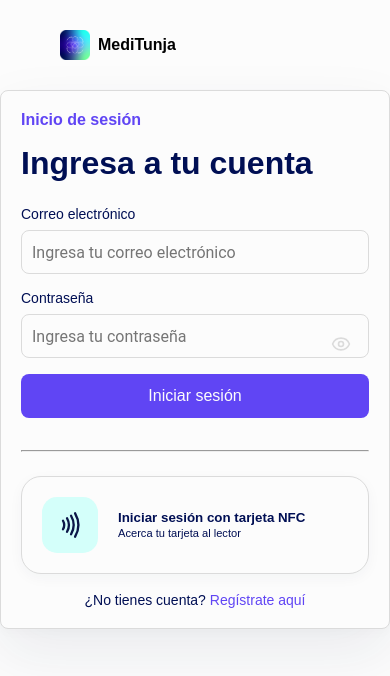
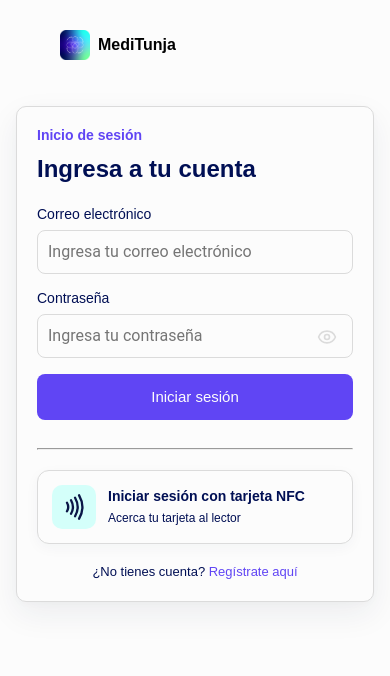
Before and after one commit to anamaria046/TDM_MEDITUNJA, a React (Vite) app in the folder frontend/: page /login in a window 390 px wide. Shown: the top 676 px of the page. Built offline with nearby package versions, Linux system fonts and the light colour scheme; no server answers; a web font is replaced by a local one.

Commit message:
version responsive del login

```diff
--- a/frontend/src/components/LoginForm/Login.module.css
+++ b/frontend/src/components/LoginForm/Login.module.css
@@ -7,7 +7,7 @@
     padding: clamp(1.25rem, 4vw, 2rem);
     background-color: var(--color-bg);
     border: 1px solid var(--color-border);
-    border-radius: 8px;
+    border-radius: 10px;
     box-sizing: border-box;
 
     box-shadow:
@@ -75,15 +75,15 @@
 .passwordToggle {
     position: absolute;
     right: 0.75rem;
-    top: 50%;
+    top: 38%;
     transform: translateY(-50%);
 
     display: flex;
     align-items: center;
     justify-content: center;
 
-    width: 2rem;
-    height: 2rem;
+    width: 2.25rem;
+    height: 2.25rem;
     padding: 0;
 
     background: transparent;
@@ -213,3 +213,86 @@
     color: var(--color-primary);
     text-decoration: none;
 }
+
+@media (max-width: 480px) {
+    .Login {
+        width: calc(100% - 2rem);
+        max-width: 100%;
+        margin: 1rem auto;
+        padding: 1.25rem;
+        border-radius: 10px;
+        box-shadow:
+            0 12px 32px rgba(24, 39, 75, 0.07),
+            0 2px 8px rgba(24, 39, 75, 0.02);
+    }
+
+    .subtitle {
+        font-size: 14px;
+        margin-bottom: 12px;
+    }
+
+    .title {
+        font-size: clamp(24px, 6vw, 28px);
+        line-height: 1.2;
+        margin-bottom: 22px;
+        overflow-wrap: break-word;
+    }
+
+    .formGroup label {
+        font-size: 14px;
+    }
+
+    .formGroup input {
+        min-height: 44px;
+        padding: 10px;
+        font-size: 16px;
+    }
+
+    .passwordWrapper input {
+        padding-right: 3rem;
+    }
+
+    .passwordToggle {
+        right: 0.5rem;
+    }
+
+    .btn {
+        min-height: 46px;
+        font-size: 15px;
+    }
+
+    .divider {
+        gap: 0.75rem;
+        margin: 1.25rem 0;
+    }
+
+    .nfcButton {
+        gap: 0.75rem;
+        padding: 0.875rem;
+        border-radius: 12px;
+    }
+
+    .nfcIcon {
+        width: 44px;
+        height: 44px;
+        border-radius: 10px;
+    }
+
+    .nfcButton strong {
+        font-size: 14px;
+        line-height: 1.4;
+    }
+
+    .nfcButton small {
+        display: inline-block;
+        margin-top: 4px;
+        font-size: 12px;
+        line-height: 1.4;
+    }
+
+    .registerLink {
+        font-size: 13px;
+        text-align: center;
+        line-height: 1.5;
+    }
+}
```
